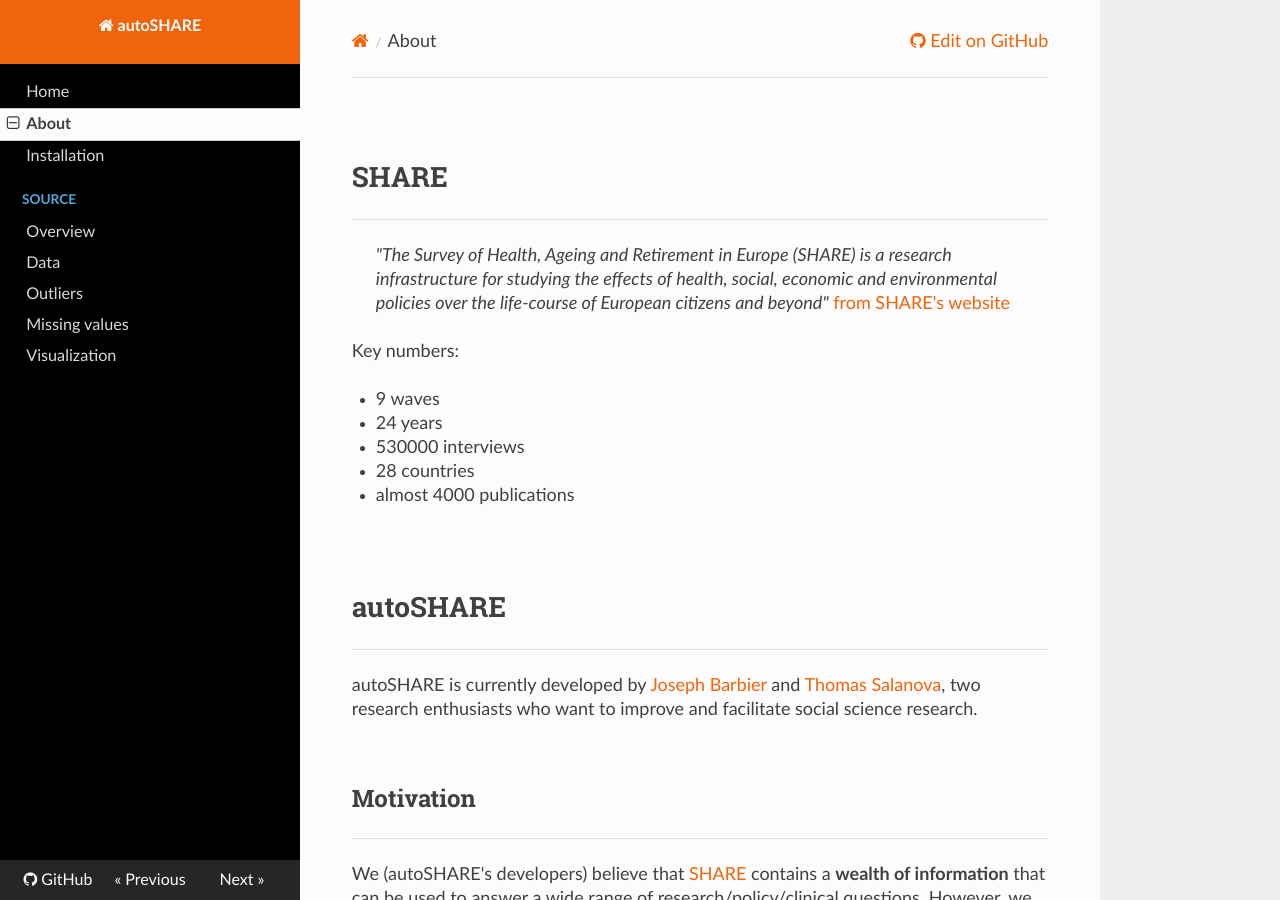
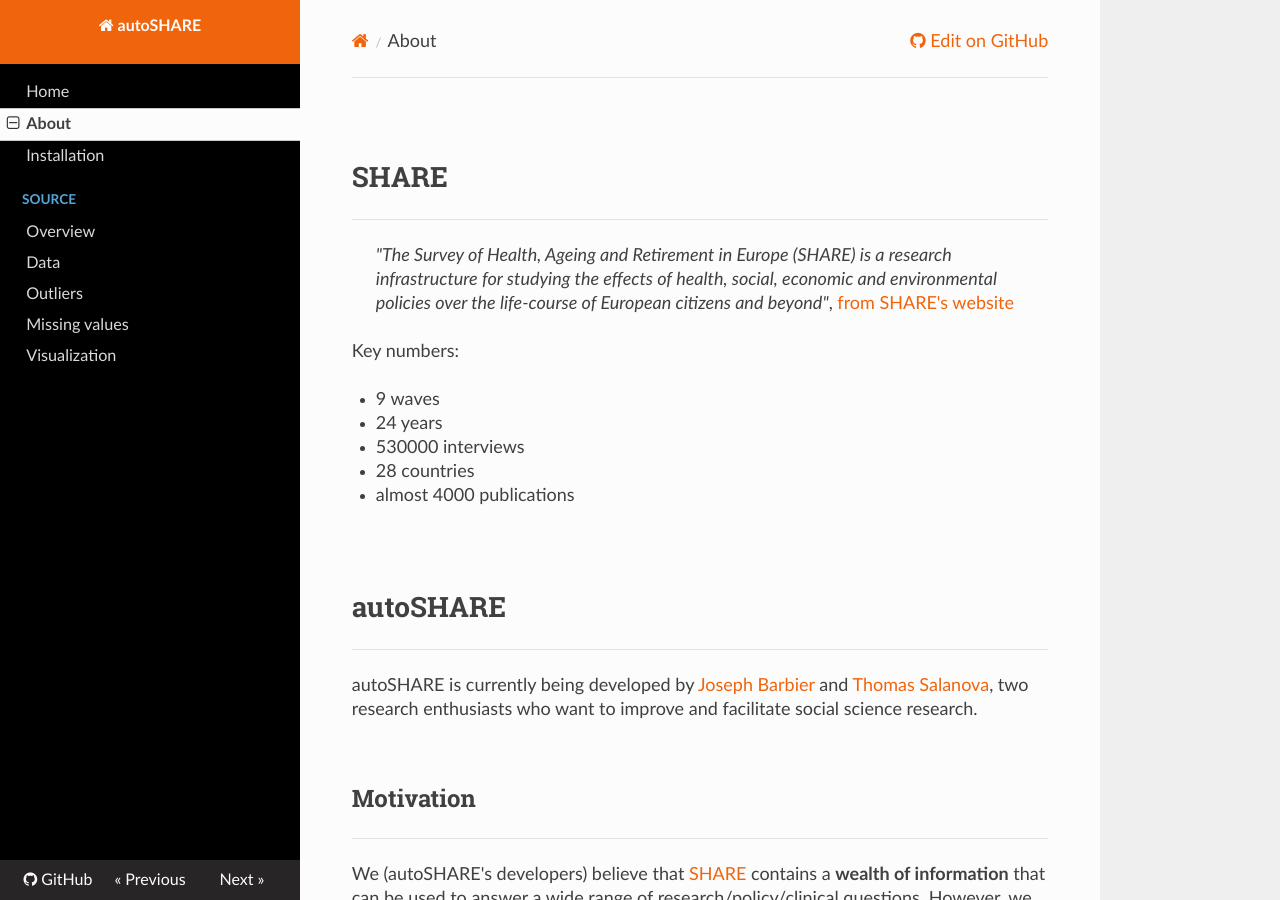
Before and after one commit to JosephBARBIERDARNAL/autoSHARE, an MkDocs documentation site: the page built from docs/about.md, in a window 1280 px wide and 900 px high. Built offline with MkDocs 1.6.1, drawn with Linux system fonts in a browser that asks for light colours; nearby versions of some CDN libraries.

Commit message:
improve doc

```diff
--- a/docs/about.md
+++ b/docs/about.md
@@ -2,7 +2,7 @@
 # SHARE
 ***
 
-> *"The Survey of Health, Ageing and Retirement in Europe (SHARE) is a research infrastructure for studying the effects of health, social, economic and environmental policies over the life-course of European citizens and beyond"* [from SHARE's website](https://share-eric.eu/)
+> *"The Survey of Health, Ageing and Retirement in Europe (SHARE) is a research infrastructure for studying the effects of health, social, economic and environmental policies over the life-course of European citizens and beyond"*, [from SHARE's website](https://share-eric.eu/)
 
 Key numbers:
 
@@ -15,7 +15,7 @@
 # autoSHARE
 ***
 
-autoSHARE is currently developed by [Joseph Barbier](https://www.barbierjoseph.com/) and [Thomas Salanova](https://www.linkedin.com/in/thomas-salanova/), two research enthusiasts who want to improve and facilitate social science research.
+autoSHARE is currently being developed by [Joseph Barbier](https://www.barbierjoseph.com/) and [Thomas Salanova](https://www.linkedin.com/in/thomas-salanova/), two research enthusiasts who want to improve and facilitate social science research.
 
 ## Motivation
 ***
```
